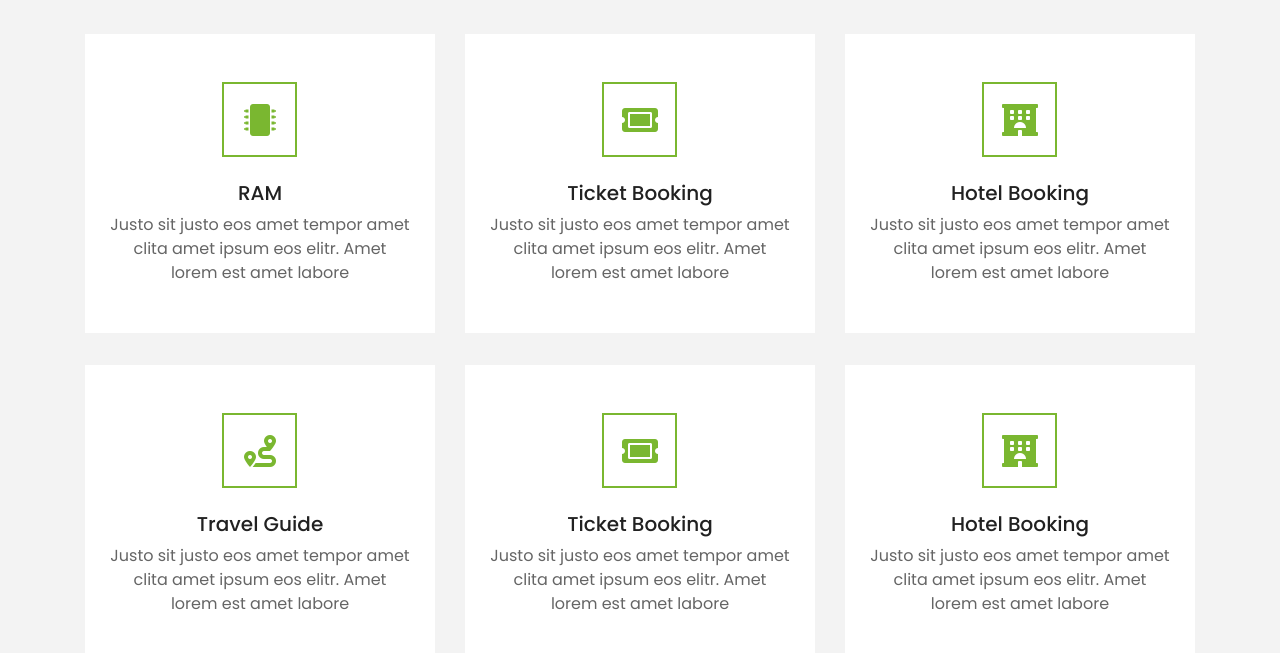
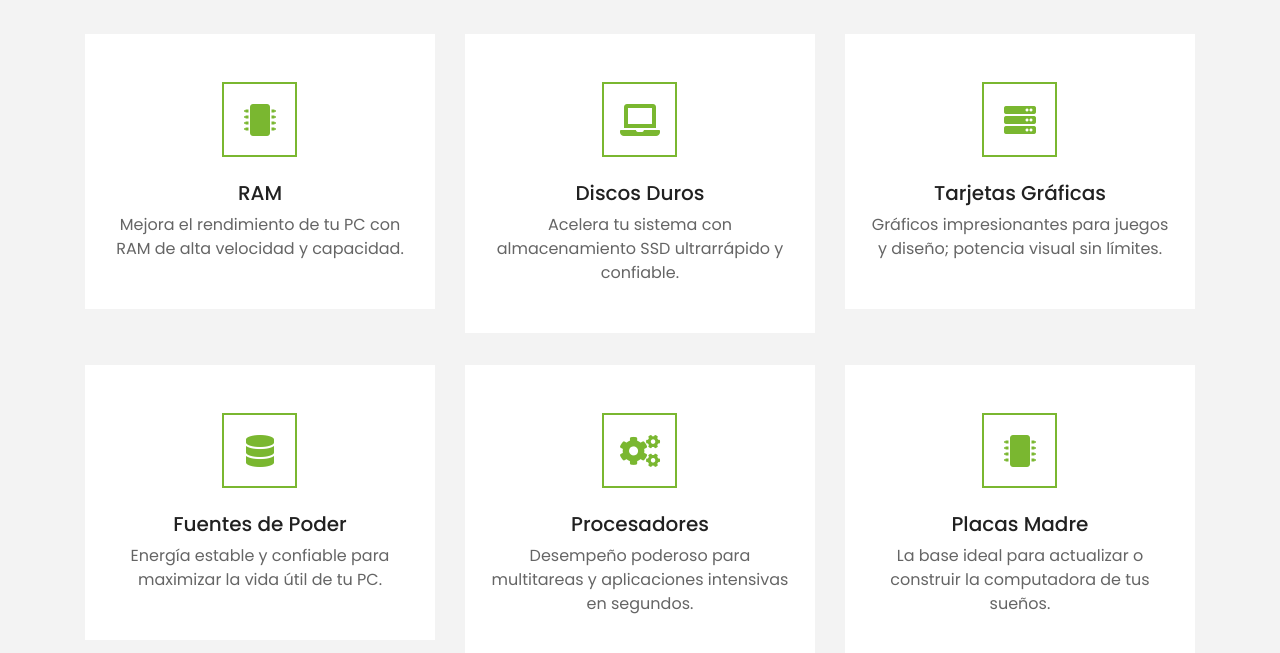
Before and after one commit to Mateo0702/Mateo0702p2.github.io, a plain HTML site: page service.html in a window 1280 px wide. Shown: the part 675-1328 px from the top of the page. Drawn offline with nearby package versions, Linux system fonts and the light colour scheme.

Commit message:
productos

```diff
--- a/service.html
+++ b/service.html
@@ -113,42 +113,42 @@
                     <div class="service-item bg-white text-center mb-2 py-5 px-4">
                         <i class="fa fa-2x fa-microchip mx-auto mb-4"></i>
                         <h5 class="mb-2">RAM</h5>
-                        <p class="m-0">Justo sit justo eos amet tempor amet clita amet ipsum eos elitr. Amet lorem est amet labore</p>
+                        <p class="m-0">Mejora el rendimiento de tu PC con RAM de alta velocidad y capacidad.</p>
                     </div>
                 </div>
                 <div class="col-lg-4 col-md-6 mb-4">
                     <div class="service-item bg-white text-center mb-2 py-5 px-4">
-                        <i class="fa fa-2x fa-ticket-alt mx-auto mb-4"></i>
-                        <h5 class="mb-2">Ticket Booking</h5>
-                        <p class="m-0">Justo sit justo eos amet tempor amet clita amet ipsum eos elitr. Amet lorem est amet labore</p>
+                        <i class="fa fa-2x fa-laptop mx-auto mb-4"></i>
+                        <h5 class="mb-2">Discos Duros</h5>
+                        <p class="m-0">Acelera tu sistema con almacenamiento SSD ultrarrápido y confiable.</p>
                     </div>
                 </div>
                 <div class="col-lg-4 col-md-6 mb-4">
                     <div class="service-item bg-white text-center mb-2 py-5 px-4">
-                        <i class="fa fa-2x fa-hotel mx-auto mb-4"></i>
-                        <h5 class="mb-2">Hotel Booking</h5>
-                        <p class="m-0">Justo sit justo eos amet tempor amet clita amet ipsum eos elitr. Amet lorem est amet labore</p>
+                        <i class="fa fa-2x fa-server mx-auto mb-4"></i>
+                        <h5 class="mb-2">Tarjetas Gráficas</h5>
+                        <p class="m-0">Gráficos impresionantes para juegos y diseño; potencia visual sin límites.</p>
                     </div>
                 </div>
                 <div class="col-lg-4 col-md-6 mb-4">
                     <div class="service-item bg-white text-center mb-2 py-5 px-4">
-                        <i class="fa fa-2x fa-route mx-auto mb-4"></i>
-                        <h5 class="mb-2">Travel Guide</h5>
-                        <p class="m-0">Justo sit justo eos amet tempor amet clita amet ipsum eos elitr. Amet lorem est amet labore</p>
+                        <i class="fa fa-2x fa-database mx-auto mb-4"></i>
+                        <h5 class="mb-2">Fuentes de Poder</h5>
+                        <p class="m-0">Energía estable y confiable para maximizar la vida útil de tu PC.</p>
                     </div>
                 </div>
                 <div class="col-lg-4 col-md-6 mb-4">
                     <div class="service-item bg-white text-center mb-2 py-5 px-4">
-                        <i class="fa fa-2x fa-ticket-alt mx-auto mb-4"></i>
-                        <h5 class="mb-2">Ticket Booking</h5>
-                        <p class="m-0">Justo sit justo eos amet tempor amet clita amet ipsum eos elitr. Amet lorem est amet labore</p>
+                        <i class="fa fa-2x fa-cogs mx-auto mb-4"></i>
+                        <h5 class="mb-2">Procesadores</h5>
+                        <p class="m-0">Desempeño poderoso para multitareas y aplicaciones intensivas en segundos.</p>
                     </div>
                 </div>
                 <div class="col-lg-4 col-md-6 mb-4">
                     <div class="service-item bg-white text-center mb-2 py-5 px-4">
-                        <i class="fa fa-2x fa-hotel mx-auto mb-4"></i>
-                        <h5 class="mb-2">Hotel Booking</h5>
-                        <p class="m-0">Justo sit justo eos amet tempor amet clita amet ipsum eos elitr. Amet lorem est amet labore</p>
+                        <i class="fa fa-2x fa-microchip mx-auto mb-4"></i>
+                        <h5 class="mb-2">Placas Madre</h5>
+                        <p class="m-0">La base ideal para actualizar o construir la computadora de tus sueños.</p>
                     </div>
                 </div>
             </div>
```
